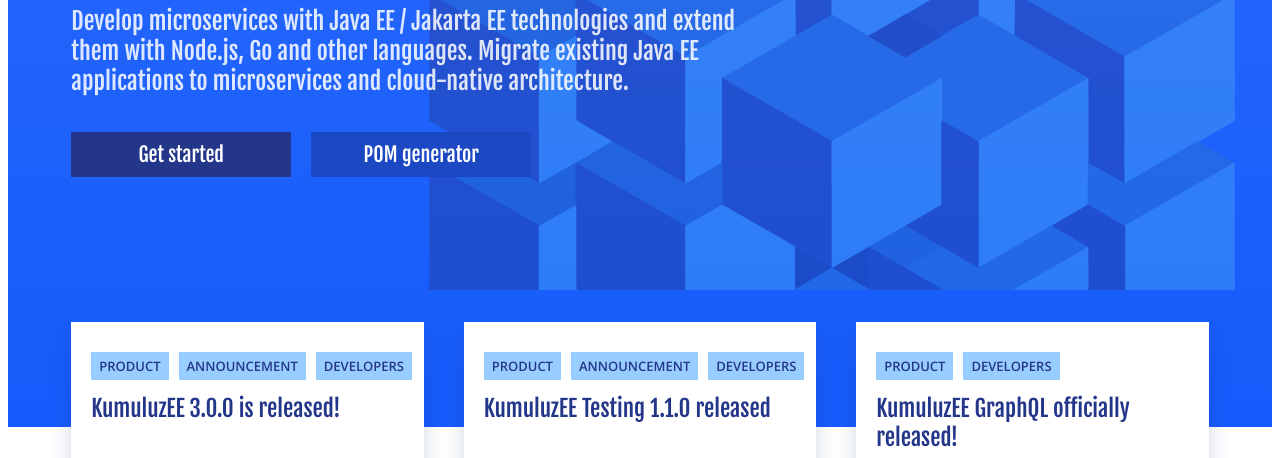
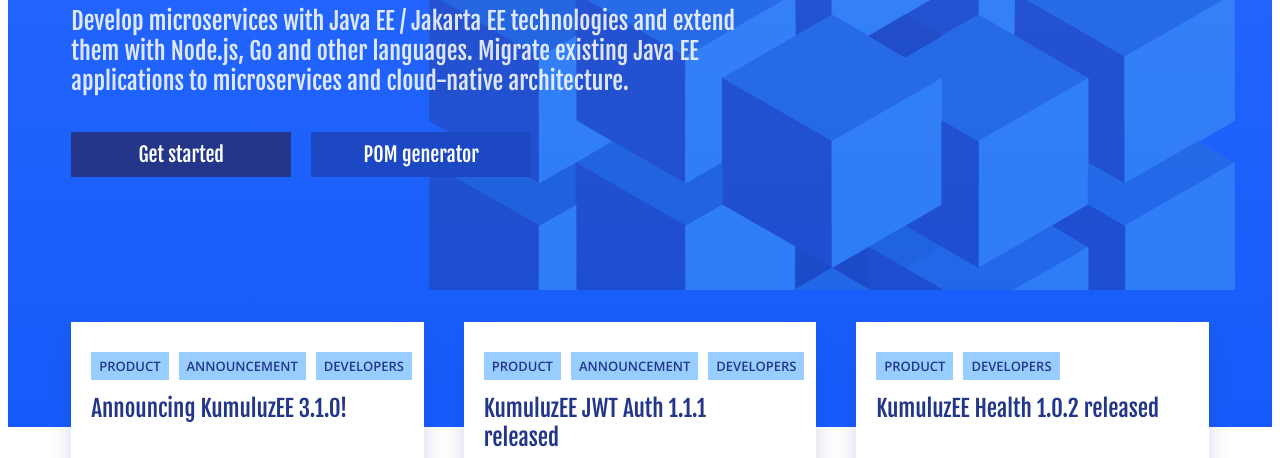
Before and after one commit to kumuluz/ee.kumuluz.com, a Gatsby site: page / in a window 1280 px wide. Shown: the part 342-800 px from the top of the page. Built offline with nearby package versions, Linux system fonts and the light colour scheme; Gatsby itself is replaced by a stand-in of ours.

Commit message:
Updated blog links

```diff
--- a/src/content/index-page/blog-links.content.js
+++ b/src/content/index-page/blog-links.content.js
@@ -2,7 +2,7 @@
 
 // If there are less or more than three BlogLinks it can break design! Keep it at exactly three BlogLinks.
 export const blogLinks = [
-    new BlogLink("KumuluzEE 3.0.0 is released!", "https://blog.kumuluz.com/product/announcement/developers/2018/10/03/kumuluzee-3.0.0-release", "product,announcement,developers"),
-    new BlogLink("KumuluzEE Testing 1.1.0 released", "https://blog.kumuluz.com/product/developers/2018/10/12/kumuluzee-testing-1.1.0-release", "product,announcement,developers"),
-    new BlogLink("KumuluzEE GraphQL officially released!", "https://blog.kumuluz.com/product/announcement/developers/2018/10/12/kumuluzee-graphql-1.0.0-release", ["product", "developers"])
+    new BlogLink("Announcing KumuluzEE 3.1.0!", "https://blog.kumuluz.com/product/announcement/developers/2019/01/28/kumuluzee-3.1.0-release", "product,announcement,developers"),
+    new BlogLink("KumuluzEE JWT Auth 1.1.1 released", "https://blog.kumuluz.com/product/announcement/developers/2019/01/29/kumuluzee-jwt-auth-1.1.1-release", "product,announcement,developers"),
+    new BlogLink("KumuluzEE Health 1.0.2 released", "https://blog.kumuluz.com/product/developers/2019/01/31/kumuluzee-health-release-1.0.2", ["product", "developers"])
 ];
```
